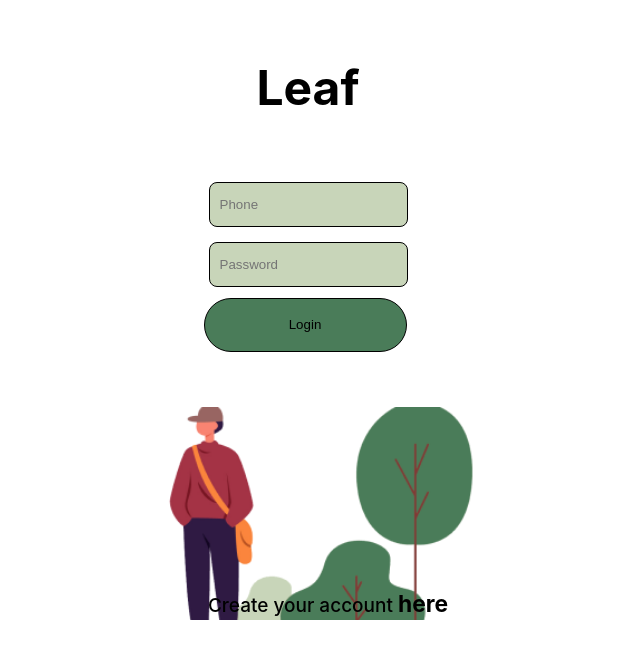
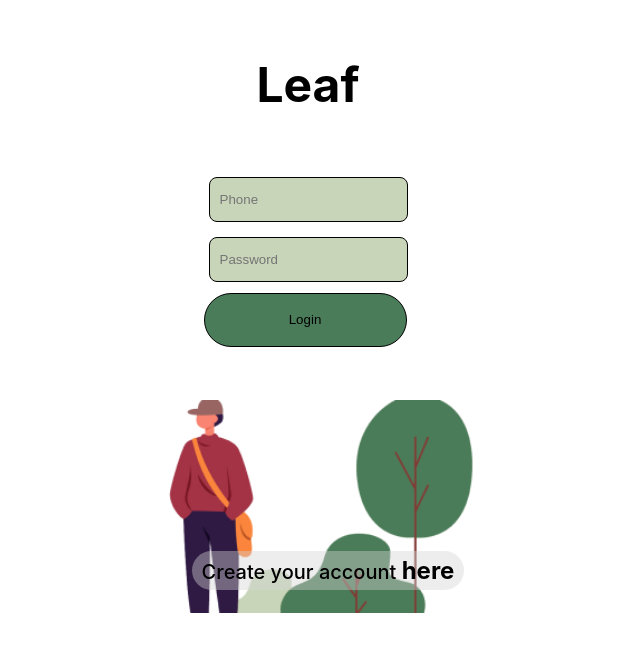
Before and after one commit to kiljaja/leaf, a React (Create React App) app: page / in a window 1280 px wide. Shown: the top 658 px of the page, without its empty margins (332-972 px from the left). Built offline with nearby package versions, Linux system fonts and the light colour scheme.

Commit message:
Add clarity to small text

```diff
--- a/public/index.html
+++ b/public/index.html
@@ -24,7 +24,7 @@
       work correctly both with client-side routing and a non-root public URL.
       Learn how to configure a non-root public URL by running `npm run build`.
     -->
-    <title>React App</title>
+    <title>Leaf</title>
   </head>
   <body>
     <noscript>You need to enable JavaScript to run this app.</noscript>
--- a/src/App.css
+++ b/src/App.css
@@ -95,3 +95,12 @@ img {
   font-size: 2em;
   color: var(--primary-color);
 }
+
+
+.back-arrow:hover{
+  cursor: pointer;
+}
+
+.clickable:hover{
+ cursor: pointer;
+}
--- a/src/components/views/Login/Login.css
+++ b/src/components/views/Login/Login.css
@@ -18,9 +18,12 @@
 }
 
 .prompt-create-user{
-  font-size: 19px;
+  font-size: 20px;
   font-weight: 520;
   position: relative;
+  padding: 5px 10px;
   left: 20px;
-  bottom: 50px;
+  bottom: 80px;
+  border-radius: 25px;
+  background-color: rgba(211, 211, 211, 0.41);
 }
--- a/src/components/views/Login/Login.js
+++ b/src/components/views/Login/Login.js
@@ -11,7 +11,7 @@ function Login(props) {
       <div className="login-logo-container">
         <img src={logo1} alt="logo"/>
       </div>
-      <p className="prompt-create-user">Create your account <a className="a-btn" onClick={props.handleCreateUser}>here</a></p>
+      <p className="prompt-create-user clickable">Create your account <a className="a-btn" onClick={props.handleCreateUser}>here</a></p>
     </div>
   );
 }
--- a/src/components/views/Register/Register.js
+++ b/src/components/views/Register/Register.js
@@ -13,7 +13,7 @@ function Register(props) {
       </div>
 
       <p className="prompt-login-user">
-        You have an account? <a className="a-btn" onClick={props.handleDoneWithCreatingUser}>Log-in</a>
+        You have an account? <a className="a-btn clickable" onClick={props.handleDoneWithCreatingUser}>Log-in</a>
       </p>
     </div>
   );
```
